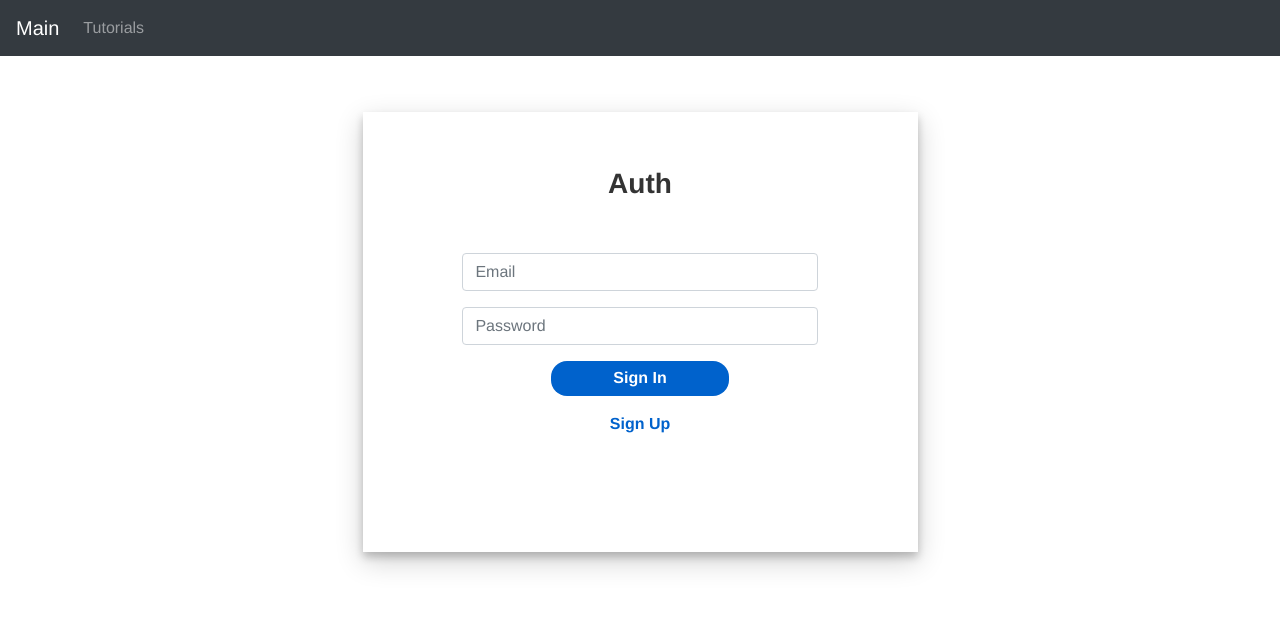
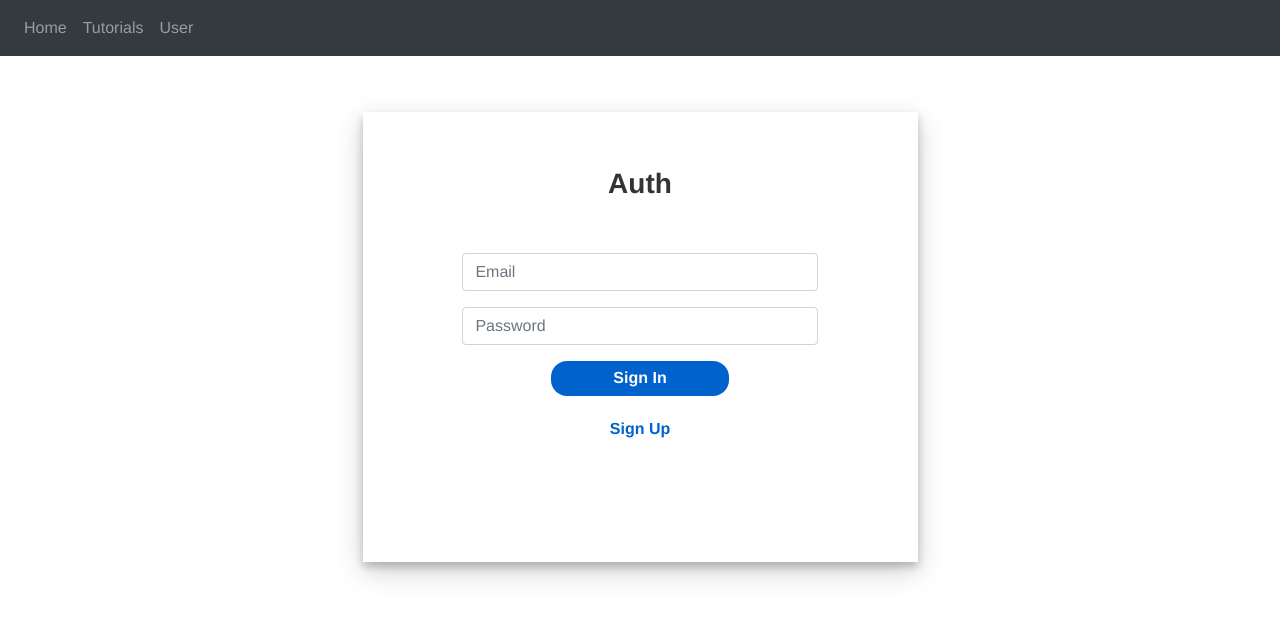
Before and after one commit to golovkinV/-SoftwareEngineering, a Vue app in the folder spa-client/: page /sign_in in a window 1280 px wide. Shown: the top 618 px of the page. Built offline with nearby package versions, Linux system fonts and the light colour scheme.

Commit message:
fixed: styles

```diff
--- a/spa-client/public/index.html
+++ b/spa-client/public/index.html
@@ -5,7 +5,7 @@
     <meta http-equiv="X-UA-Compatible" content="IE=edge">
     <meta name="viewport" content="width=device-width,initial-scale=1.0">
     <link rel="icon" href="<%= BASE_URL %>favicon.ico">
-    <title>vue-js-client-crud</title>
+    <title>Client</title>
     <link type="text/css" rel="stylesheet" href="//unpkg.com/bootstrap/dist/css/bootstrap.min.css" />
   </head>
   <body>
--- a/spa-client/src/App.vue
+++ b/spa-client/src/App.vue
@@ -1,10 +1,16 @@
 <template>
+
   <div id="app">
     <nav class="navbar navbar-expand navbar-dark bg-dark">
-      <router-link to="/" class="navbar-brand">Main</router-link>
       <div class="navbar-nav mr-auto">
         <li class="nav-item">
+          <router-link to="/" class="nav-link">Home</router-link>
+        </li>
+        <li class="nav-item">
           <router-link to="/tutorials" class="nav-link">Tutorials</router-link>
+        </li>
+        <li class="nav-item">
+          <router-link to="/sign_in" class="nav-link">User</router-link>
         </li>
       </div>
     </nav>
--- a/spa-client/src/components/SignIn.vue
+++ b/spa-client/src/components/SignIn.vue
@@ -11,10 +11,10 @@
             <input type="password" v-model="password"  class="form-control" placeholder="Password" value="" required="required"/>
           </div>
           <div class="form-group">
-            <input type="submit" class="btnSubmit" value="Sign In" />
+            <input type="submit" class="btn" value="Sign In" />
           </div>
-          <div class="form-group">
-            <a href="#" class="ForgetPwd">Sign Up</a>
+          <div class="form-group" >
+            <button v-on:click="openRegistration" class="ForgetPwd">Sign Up</button>
           </div>
         </form>
       </div>
@@ -45,6 +45,9 @@ export default {
           .catch(e => {
             console.log(e);
           })
+    },
+    openRegistration: function () {
+      this.$router.push("/sign_up")
     }
   }
 }
@@ -69,22 +72,26 @@ export default {
 .login-container form{
   padding: 10%;
 }
-.btnSubmit
-{
+.btn {
+  font-weight: 600;
+  color: #fff;
+  background-color: #0062cc;
   width: 50%;
   border-radius: 1rem;
   padding: 1.5%;
   border: none;
+  outline:none;
   cursor: pointer;
 }
-.login-form-1 .btnSubmit{
-  font-weight: 600;
-  color: #fff;
-  background-color: #0062cc;
-}
+
 .login-form-1 .ForgetPwd{
+  width: 50%;
+  padding: 1.5%;
+  border: none;
+  cursor: pointer;
   color: #0062cc;
   font-weight: 600;
-  text-decoration: none;
+  background-color: #ffffff;
+  outline:none;
 }
 </style>
--- a/spa-client/src/components/SignUp.vue
+++ b/spa-client/src/components/SignUp.vue
@@ -115,6 +115,7 @@ export default {
   border-radius: 1rem;
   padding: 1.5%;
   border: none;
+  outline:none;
   cursor: pointer;
 }
 
```
Also changed, not shown: spa-client/src/models/UserRegister.js (deleted, +0 -11 lines).
